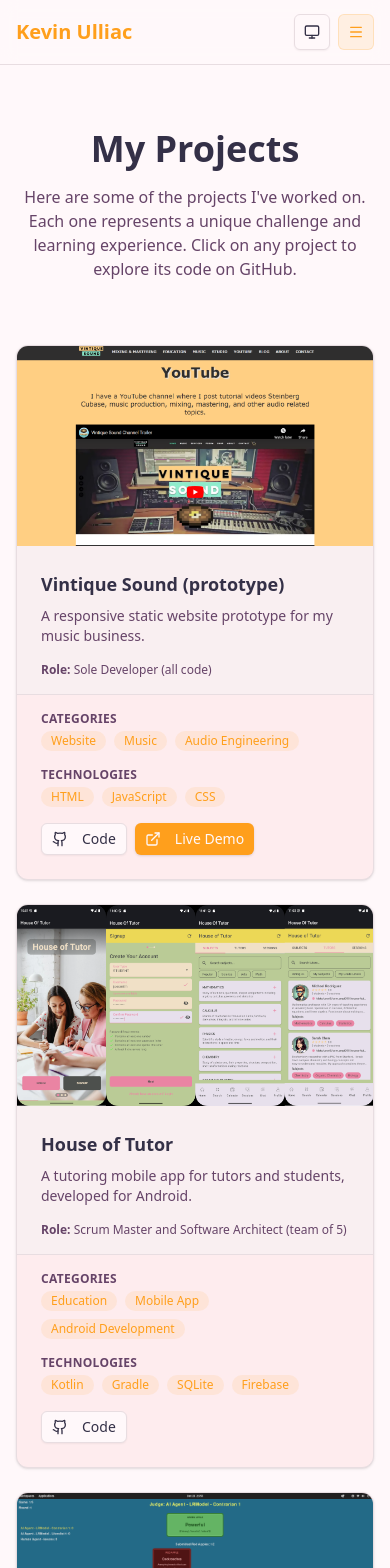
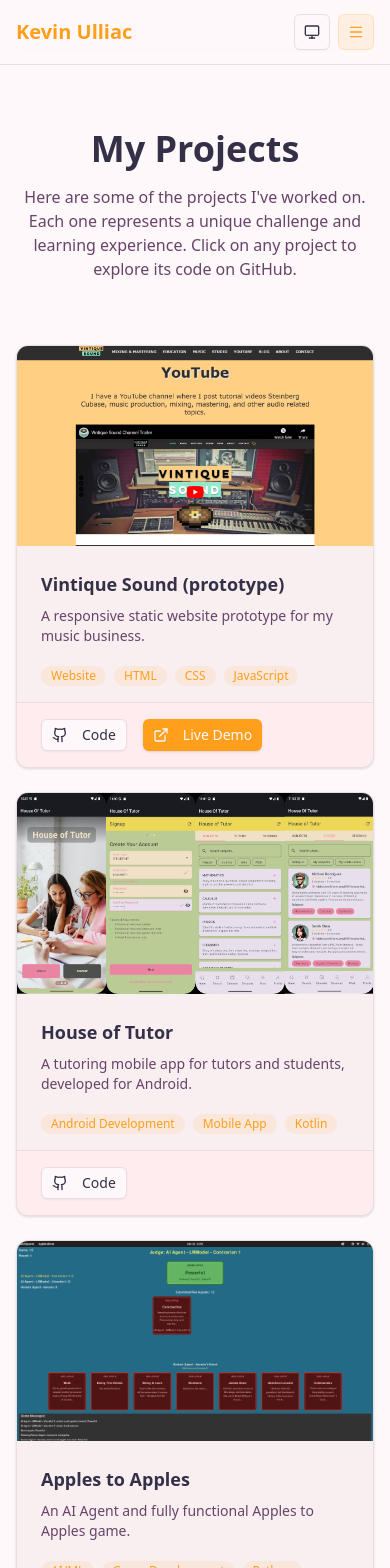
Before and after one commit to kevanoullio/kevanoullio.github.io, a React (Vite) app: page /projects in a window 390 px wide. Shown: the top 1568 px of the page. Built offline with nearby package versions, Linux system fonts and the light colour scheme.

Commit message:
Split project cards into basic smaller one and full content larger one on click.

```diff
--- a/src/components/ProjectCard.tsx
+++ b/src/components/ProjectCard.tsx
@@ -1,4 +1,5 @@
-import { ExternalLink, Github } from "lucide-react"
+import * as React from "react"
+import { ExternalLink, Github, X } from "lucide-react"
 import { Card, CardContent, CardDescription, CardFooter, CardHeader, CardTitle } from "@/components/ui/card"
 import { Button } from "@/components/ui/button"
 import { cn } from "@/lib/utils"
@@ -7,6 +8,7 @@ interface ProjectCardProps {
   title: string
   description: string
   image?: string
+  tags?: string[]
   categories?: string[]
   technologies?: string[]
   role?: string
@@ -14,72 +16,70 @@ interface ProjectCardProps {
   liveUrl?: string
 }
 
+export function ProjectCard({ title, description, image, tags = [], categories = [], technologies = [], role, repoUrl, liveUrl }: ProjectCardProps) {
+  const [isOpen, setIsOpen] = React.useState(false)
 
-export function ProjectCard({ title, description, image, categories = [], technologies = [], role, repoUrl, liveUrl }: ProjectCardProps) {
+  React.useEffect(() => {
+    if (!isOpen) return
+
+    const onKeyDown = (event: KeyboardEvent) => {
+      if (event.key === "Escape") setIsOpen(false)
+    }
+
+    window.addEventListener("keydown", onKeyDown)
+    return () => window.removeEventListener("keydown", onKeyDown)
+  }, [isOpen])
+
   return (
+    <>
       <Card
         className={cn(
           "flex flex-col overflow-hidden transition-all hover:shadow-lg hover:border-primary/50 gap-0 py-0",
-        image && "pt-0" // Remove the top padding if an image exists, the image should be flush with the top of the card
+          image && "pt-0"
         )}
       >
         {image && (
-        <div className="relative aspect-video overflow-hidden bg-muted">
+          <button
+            type="button"
+            onClick={() => setIsOpen(true)}
+            className="relative aspect-video overflow-hidden bg-muted text-left cursor-pointer"
+            aria-label={`Open details for ${title}`}
+          >
             <img
               src={image}
               alt={title}
               className="h-full w-full object-cover transition-transform hover:scale-105"
             />
-        </div>
+          </button>
         )}
         <CardHeader className="text-left pt-6 pb-4">
-        <CardTitle className="text-lg">{title}</CardTitle>
+          <CardTitle className="text-lg">
+            <button
+              type="button"
+              onClick={() => setIsOpen(true)}
+              className="text-left hover:underline cursor-pointer"
+              aria-label={`Open details for ${title}`}
+            >
+              {title}
+            </button>
+          </CardTitle>
           <CardDescription className="line-clamp-2">{description}</CardDescription>
-        {role && (
-          <div className="mt-2 text-xs text-muted-foreground">
-            <span className="font-semibold">Role:</span> {role}
+
+          {tags.length > 0 && (
+            <div className="mt-3 flex flex-wrap gap-2">
+              {tags.map((tag) => (
+                <span
+                  key={tag}
+                  className="inline-flex items-center rounded-full bg-primary/10 px-2.5 py-0.5 text-xs font-medium text-primary"
+                >
+                  {tag}
+                </span>
+              ))}
             </div>
           )}
         </CardHeader>
         <div className="mt-auto border-t border-border bg-muted/40">
-        <CardContent className="flex-1 flex flex-col py-4">
-          {(categories.length > 0 || technologies.length > 0) && (
-            <div className="flex flex-col gap-4">
-              {categories.length > 0 && (
-                <div className="flex flex-col items-start">
-                  <div className="mb-1 text-xs font-semibold text-muted-foreground uppercase tracking-wide">Categories</div>
-                  <div className="flex flex-wrap gap-2">
-                    {categories.map((category) => (
-                      <span
-                        key={category}
-                        className="inline-flex items-center rounded-full bg-primary/10 px-2.5 py-0.5 text-xs font-medium text-primary"
-                      >
-                        {category}
-                      </span>
-                    ))}
-                  </div>
-                </div>
-              )}
-              {technologies.length > 0 && (
-                <div className="flex flex-col items-start">
-                  <div className="mb-1 text-xs font-semibold text-muted-foreground uppercase tracking-wide">Technologies</div>
-                  <div className="flex flex-wrap gap-2">
-                    {technologies.map((tech) => (
-                      <span
-                        key={tech}
-                        className="inline-flex items-center rounded-full bg-primary/10 px-2.5 py-0.5 text-xs font-medium text-primary"
-                      >
-                        {tech}
-                      </span>
-                    ))}
-                  </div>
-                </div>
-              )}
-            </div>
-          )}
-        </CardContent>
-
-        <CardFooter className="gap-2 pb-6">
+          <CardFooter className="gap-4 py-4">
             {repoUrl && (
               <Button
                 variant="outline"
@@ -94,11 +94,7 @@ export function ProjectCard({ title, description, image, categories = [], techno
               </Button>
             )}
             {liveUrl && (
-            <Button
-              size="sm"
-              className="shadow-sm"
-              asChild
-            >
+              <Button size="sm" className="shadow-sm" asChild>
                 <a href={liveUrl} target="_blank" rel="noopener noreferrer">
                   <ExternalLink className="mr-2 h-4 w-4" />
                   Live Demo
@@ -108,5 +104,125 @@ export function ProjectCard({ title, description, image, categories = [], techno
           </CardFooter>
         </div>
       </Card>
+
+      {isOpen && (
+        <div
+          className="fixed inset-0 z-50 flex items-start justify-center bg-background/80 p-4 backdrop-blur-sm sm:items-center"
+          role="dialog"
+          aria-modal="true"
+          aria-label={`${title} details`}
+          onClick={() => setIsOpen(false)}
+        >
+          <div className="w-full max-w-4xl" onClick={(e) => e.stopPropagation()}>
+            <Card className={cn("overflow-hidden gap-0 py-0", image && "pt-0")}>
+              {image && (
+                <div className="relative aspect-video overflow-hidden bg-muted">
+                  <img
+                    src={image}
+                    alt={title}
+                    className="h-full w-full object-contain"
+                  />
+                </div>
+              )}
+
+              <CardHeader className="text-left pt-6">
+                <div className="flex items-start justify-between gap-4">
+                  <div className="min-w-0">
+                    <CardTitle className="text-2xl">{title}</CardTitle>
+                    <CardDescription className="mt-2 text-md">{description}</CardDescription>
+                  </div>
+
+                </div>
+              </CardHeader>
+
+              <CardContent className="py-4">
+                {role && (
+                  <div className="text-sm text-muted-foreground">
+                    <span className="font-semibold text-foreground">Role:</span> {role}
+                  </div>
+                )}
+
+                <div className="mt-6 grid gap-6 sm:grid-cols-2">
+                  {categories.length > 0 && (
+                    <div className="flex flex-col items-start">
+                      <div className="mb-2 text-xs font-semibold text-muted-foreground uppercase tracking-wide">Categories</div>
+                      <div className="flex flex-wrap gap-2">
+                        {categories.map((category) => (
+                          <span
+                            key={category}
+                            className="inline-flex items-center rounded-full bg-primary/10 px-2.5 py-0.5 text-xs font-medium text-primary"
+                          >
+                            {category}
+                          </span>
+                        ))}
+                      </div>
+                    </div>
+                  )}
+                </div>
+
+                <div className="mt-6 grid gap-6 sm:grid-cols-2">
+                  {technologies.length > 0 && (
+                    <div className="flex flex-col items-start">
+                      <div className="mb-2 text-xs font-semibold text-muted-foreground uppercase tracking-wide">Technologies</div>
+                      <div className="flex flex-wrap gap-2">
+                        {technologies.map((tech) => (
+                          <span
+                            key={tech}
+                            className="inline-flex items-center rounded-full bg-primary/10 px-2.5 py-0.5 text-xs font-medium text-primary"
+                          >
+                            {tech}
+                          </span>
+                        ))}
+                      </div>
+                    </div>
+                  )}
+                </div>
+              </CardContent>
+
+              <div className="mt-auto border-t border-border bg-muted/40">
+                <CardFooter className="py-4 justify-between">
+                  <div className="flex gap-4">
+                    {repoUrl && (
+                      <Button
+                        variant="outline"
+                        size="sm"
+                        className="bg-background text-foreground border-border hover:border-primary/60 dark:border-input dark:hover:border-primary/60 hover:bg-muted hover:text-primary"
+                        asChild
+                      >
+                        <a href={repoUrl} target="_blank" rel="noopener noreferrer">
+                          <Github className="mr-2 h-4 w-4" />
+                          Code
+                        </a>
+                      </Button>
+                    )}
+                    {liveUrl && (
+                      <Button size="sm" className="shadow-sm" asChild>
+                        <a href={liveUrl} target="_blank" rel="noopener noreferrer">
+                          <ExternalLink className="mr-2 h-4 w-4" />
+                          Live Demo
+                        </a>
+                      </Button>
+                    )}
+                  </div>
+                  <div>
+                    <Button
+                      type="button"
+                      variant="outline"
+                      size="sm"
+                      className="shrink-0 hover:bg-primary/10 hover:text-primary"
+                      onClick={() => setIsOpen(false)}
+                      aria-label="Close"
+                    >
+                      <X className="mr-2 h-4 w-4" />
+                      Close
+                    </Button>
+                  </div>
+                </CardFooter>
+              </div>
+            </Card>
+          </div>
+        </div>
+      )}
+    </>
   )
 }
--- a/src/pages/Projects.tsx
+++ b/src/pages/Projects.tsx
@@ -5,6 +5,7 @@ const projects = [
     title: "Vintique Sound (prototype)",
     description: "A responsive static website prototype for my music business.",
     image: "./project_cards/vintique_sound_website_prototype-preview.png",
+    tags: ["Website", "HTML", "CSS", "JavaScript"],
     categories: ["Website", "Music", "Audio Engineering"],
     technologies: ["HTML", "JavaScript", "CSS"],
     role: "Sole Developer (all code)",
@@ -15,6 +16,7 @@ const projects = [
     title: "House of Tutor",
     description: "A tutoring mobile app for tutors and students, developed for Android.",
     image: "./project_cards/house_of_tutor-preview.png",
+    tags: ["Android Development", "Mobile App", "Kotlin"],
     categories: ["Education", "Mobile App", "Android Development"],
     technologies: ["Kotlin", "Gradle", "SQLite", "Firebase"],
     role: "Scrum Master and Software Architect (team of 5)",
@@ -25,7 +27,8 @@ const projects = [
     title: "Apples to Apples",
     description: "An AI Agent and fully functional Apples to Apples game.",
     image: "./project_cards/apples_to_apples-preview.png",
-    categories: ["AI", "Machine Learning", "Game Development"],
+    tags: ["AI/ML", "Game Development", "Python"],
+    categories: ["AI/ML", "Artificial Intelligence", "Machine Learning", "Game Development"],
     technologies: ["Python", "Word2vec", "Keras"],
     role: "Researcher and Developer (team of 3)",
     repoUrl: "https://github.com/kevanoullio/apples-to-apples-agent",
```
Lines whose indentation alone changed are shown as unchanged.
